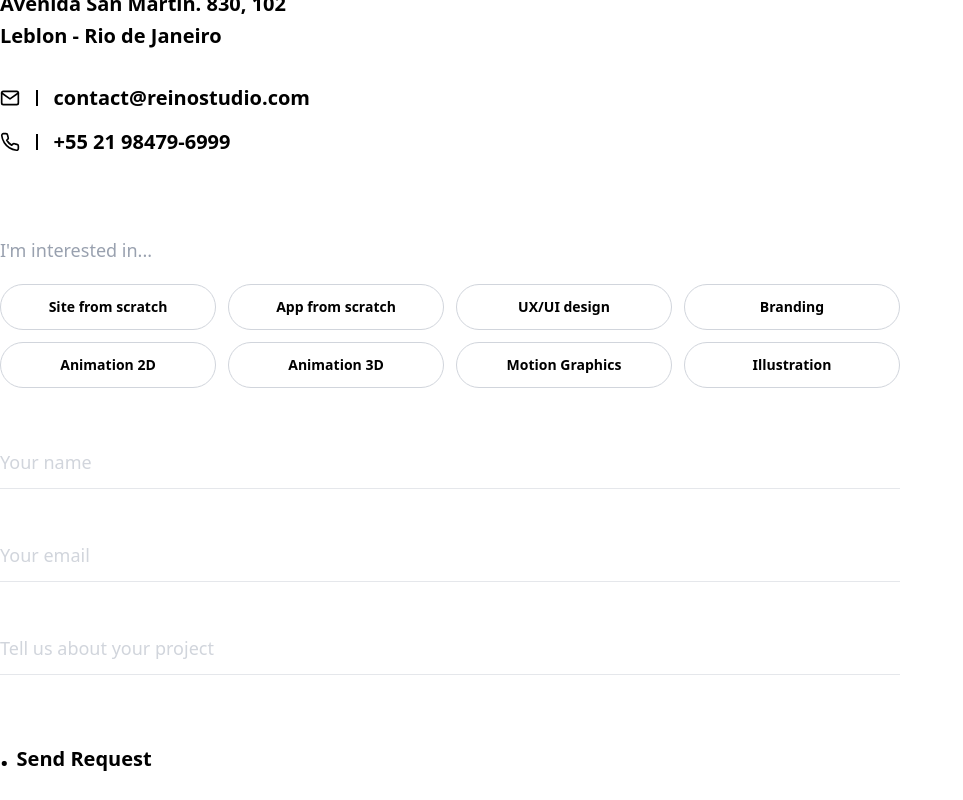
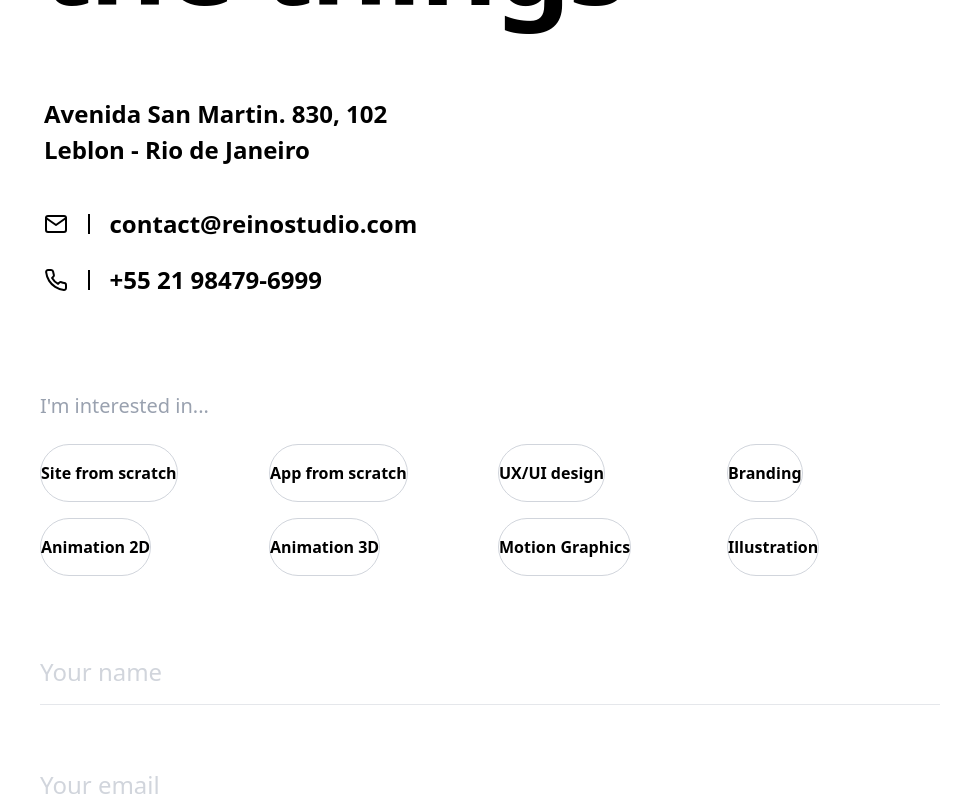
Before and after one commit to itz-prashant/clone-reinostudio, a Next.js app: page /Contact in a window 1280 px wide. Shown: the part 460-1260 px from the top of the page, without its empty margins (0-963 px from the left). Built offline with nearby package versions, Linux system fonts and the light colour scheme.

Commit message:
feat: enhance responsiveness and animations in Contact and Service pages

```diff
--- a/src/app/(pages)/Contact/_components/Contact.tsx
+++ b/src/app/(pages)/Contact/_components/Contact.tsx
@@ -25,13 +25,13 @@ export default function Contact() {
   useEffect(() => {
     const ctx = gsap.context(() => {
       gsap.fromTo(
-        ".animate-up", // Target elements with this class
-        { y: 100, opacity: 0 }, // Start state
+        ".animate-up",
+        { y: 100, opacity: 0 },
         {
           y: 0,
           opacity: 1,
           duration: 1,
-          stagger: 0.1, // Delay between each element
+          stagger: 0.1,
           ease: "power3.out",
         }
       );
@@ -41,14 +41,16 @@ export default function Contact() {
   }, []);
 
   return (
-    <div ref={containerRef} className="w-full bg-white text-black min-h-screen">
+    <div ref={containerRef} className="w-full bg-white text-black min-h-screen overflow-hidden">
 
-      <section className="max-w-[1400px] mx-auto  pt-10 pb-20">
+      {/* Added proper top padding for mobile (pt-28) and desktop (md:pt-32) */}
+      <section className="max-w-[1400px] mx-auto px-6 md:px-10 pt-28 md:pt-32 pb-20">
 
         {/* --- HEADLINE --- */}
-        <div className="mb-16 animate-up">
+        <div className="mb-12 md:mb-20 animate-up">
           <HoverCursor variant="big">
-            <h1 className="text-[3.5rem] md:text-[7rem] font-bold leading-[1] tracking-tight text-black">
+            {/* RESPONSIVE FONT: text-[12vw] makes it scale perfectly on mobile */}
+            <h1 className="text-[12vw] md:text-[7.5rem] font-bold leading-[1] md:leading-[0.95] tracking-tight text-black">
               Hey! Tell us all<br />
               the things
             </h1>
@@ -56,36 +58,36 @@ export default function Contact() {
         </div>
 
         {/* --- ADDRESS & INFO --- */}
-        <div className="mb-20 animate-up">
-          <p className="text-base md:text-xl font-semibold mb-8 leading-[1.6] text-black">
+        <div className="mb-16 md:mb-24 ml-1 animate-up">
+          <p className="text-xl md:text-2xl font-bold mb-10 leading-[1.5] text-black">
             Avenida San Martin. 830, 102<br />
             Leblon - Rio de Janeiro
           </p>
 
-          <div className="flex flex-col gap-4 text-base md:text-xl font-semibold">
+          <div className="flex flex-col gap-6 text-lg md:text-2xl font-bold">
             {/* Email */}
             <HoverCursor variant="hover">
-              <a href="mailto:contact@reinostudio.com" className="flex items-center gap-4 w-fit group text-black">
-                <div className="w-5 flex justify-center">
-                  <svg width="20" height="20" viewBox="0 0 24 24" fill="none" stroke="currentColor" strokeWidth="2" strokeLinecap="round" strokeLinejoin="round">
+              <a href="mailto:contact@reinostudio.com" className="flex items-center gap-5 w-fit group text-black">
+                <div className="w-5 md:w-6 flex justify-center">
+                  <svg width="24" height="24" viewBox="0 0 24 24" fill="none" stroke="currentColor" strokeWidth="2" strokeLinecap="round" strokeLinejoin="round">
                     <path d="M4 4h16c1.1 0 2 .9 2 2v12c0 1.1-.9 2-2 2H4c-1.1 0-2-.9-2-2V6c0-1.1.9-2 2-2z" />
                     <polyline points="22,6 12,13 2,6" />
                   </svg>
                 </div>
-                <div className="h-4 w-[1.5px] bg-black"></div>
+                <div className="h-5 w-[1.5px] bg-black"></div>
                 <span>contact@reinostudio.com</span>
               </a>
             </HoverCursor>
 
             {/* Phone */}
             <HoverCursor variant="hover">
-              <a href="tel:+5521984796999" className="flex items-center gap-4 w-fit group text-black">
-                <div className="w-5 flex justify-center">
-                    <svg width="20" height="20" viewBox="0 0 24 24" fill="none" stroke="currentColor" strokeWidth="2" strokeLinecap="round" strokeLinejoin="round">
+              <a href="tel:+5521984796999" className="flex items-center gap-5 w-fit group text-black">
+                <div className="w-5 md:w-6 flex justify-center">
+                    <svg width="24" height="24" viewBox="0 0 24 24" fill="none" stroke="currentColor" strokeWidth="2" strokeLinecap="round" strokeLinejoin="round">
                         <path d="M22 16.92v3a2 2 0 0 1-2.18 2 19.79 19.79 0 0 1-8.63-3.07 19.5 19.5 0 0 1-6-6 19.79 19.79 0 0 1-3.07-8.67A2 2 0 0 1 4.11 2h3a2 2 0 0 1 2 1.72 12.84 12.84 0 0 0 .7 2.81 2 2 0 0 1-.45 2.11L8.09 9.91a16 16 0 0 0 6 6l1.27-1.27a2 2 0 0 1 2.11-.45 12.84 12.84 0 0 0 2.81.7A2 2 0 0 1 22 16.92z"></path>
                     </svg>
                 </div>
-                <div className="h-4 w-[1.5px] bg-black"></div>
+                <div className="h-5 w-[1.5px] bg-black"></div>
                 <span>+55 21 98479-6999</span>
               </a>
             </HoverCursor>
@@ -95,41 +97,44 @@ export default function Contact() {
         {/* --- FORM SECTION --- */}
         <form className="w-full max-w-[900px] animate-up">
 
-          <div className="mb-12">
-            <p className="text-lg text-gray-400 mb-5 font-medium">I&apos;m interested in...</p>
-            <div className="grid grid-cols-2 md:grid-cols-4 gap-3">
+          <div className="mb-12 md:mb-16">
+            <p className="text-xl text-gray-400 mb-6 font-medium">I&apos;m interested in...</p>
+            {/* Grid: 2 columns on mobile, 4 on desktop */}
+            <div className="grid grid-cols-2 md:grid-cols-4 gap-3 md:gap-4">
               {interests.map((item) => (
                 <div key={item}>
+                  <HoverCursor variant="hover">
                     <button
                         type="button"
                         onClick={() => toggleInterest(item)}
-                    className={`w-full py-3 rounded-full border text-sm font-bold transition-all duration-300
+                        className={`w-full py-3 md:py-4 rounded-full border text-sm md:text-base font-bold transition-all duration-300
                         ${selectedInterests.includes(item)
                             ? "bg-black text-white border-black"
                             : "bg-white text-black border-gray-300 hover:border-black"}`}
                     >
                         {item}
                     </button>
+                  </HoverCursor>
                 </div>
               ))}
             </div>
           </div>
 
-          <div className="flex flex-col gap-10 mb-16">
+          <div className="flex flex-col gap-10 md:gap-12 mb-16 md:mb-20">
             <HoverCursor variant="text">
-              <input type="text" placeholder="Your name" className="w-full py-3 border-b border-gray-200 text-lg outline-none placeholder:text-gray-300 text-black focus:border-black transition-colors bg-transparent"/>
+              <input type="text" placeholder="Your name" className="w-full py-4 border-b border-gray-200 text-xl md:text-2xl outline-none placeholder:text-gray-300 text-black focus:border-black transition-colors bg-transparent"/>
             </HoverCursor>
             <HoverCursor variant="text">
-              <input type="email" placeholder="Your email" className="w-full py-3 border-b border-gray-200 text-lg outline-none placeholder:text-gray-300 text-black focus:border-black transition-colors bg-transparent"/>
+              <input type="email" placeholder="Your email" className="w-full py-4 border-b border-gray-200 text-xl md:text-2xl outline-none placeholder:text-gray-300 text-black focus:border-black transition-colors bg-transparent"/>
             </HoverCursor>
             <HoverCursor variant="text">
-              <textarea rows={1} placeholder="Tell us about your project" className="w-full py-3 border-b border-gray-200 text-lg outline-none placeholder:text-gray-300 text-black focus:border-black transition-colors bg-transparent resize-none"/>
+              <textarea rows={1} placeholder="Tell us about your project" className="w-full py-4 border-b border-gray-200 text-xl md:text-2xl outline-none placeholder:text-gray-300 text-black focus:border-black transition-colors bg-transparent resize-none"/>
             </HoverCursor>
           </div>
 
           <HoverCursor variant="menu">
-            <button type="submit" className="text-xl font-extrabold flex items-center gap-2 text-black">
-              <span className="text-3xl leading-[0] mb-2">.</span> Send Request
+            <button type="submit" className="text-xl md:text-3xl font-extrabold flex items-center gap-2 text-black">
+              <span className="text-3xl md:text-5xl leading-[0] mb-2">.</span> Send Request
             </button>
           </HoverCursor>
 
```
Also changed, not shown: src/app/(pages)/Services/_components/Service.tsx (+44 -53 lines). Lines whose indentation alone changed are shown as unchanged.
